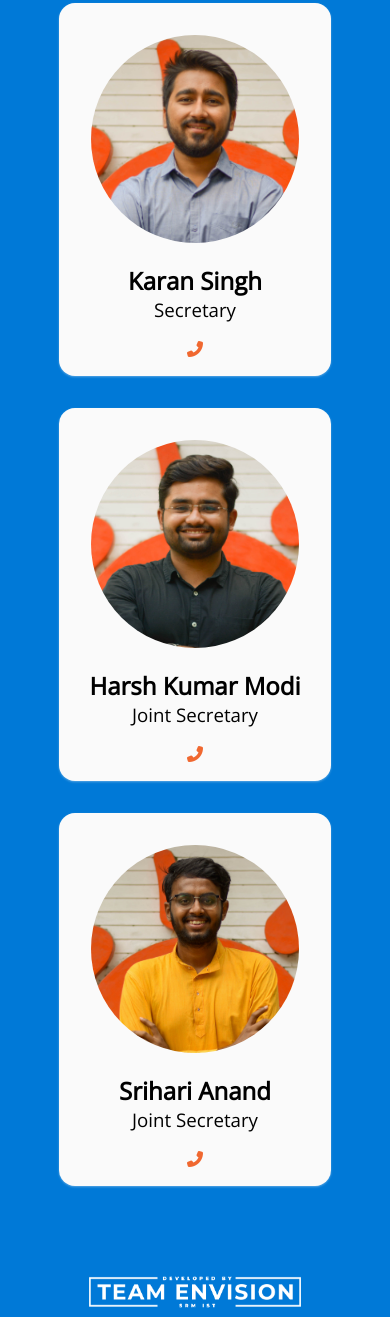
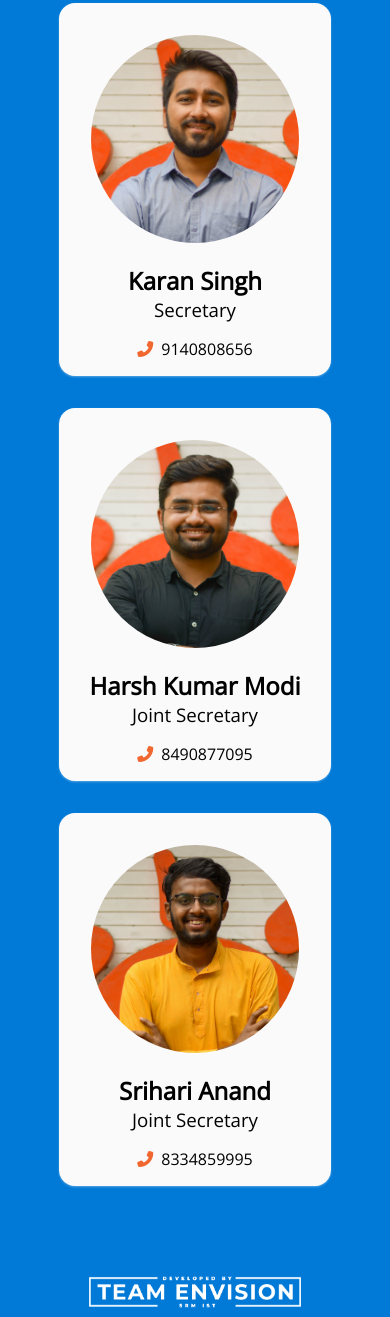
Before and after one commit to team-envision/aaruush-coming-soon-website, a plain HTML site: page contact.html in a window 390 px wide. Shown: the part 93-1410 px from the top of the page. Drawn offline with nearby package versions, Linux system fonts and the light colour scheme.

Commit message:
fix: show phone number text

```diff
--- a/contact.html
+++ b/contact.html
@@ -47,7 +47,8 @@ Get ready to explore an upgraded Aaruush as we assimilate aspirations and inspir
         <h2>Karan Singh</h2>
         <h3>Secretary</h3>
         <div class="button-row">
-          <a href="tel:9140808656"><span class="fas fa-phone-alt"></span></a>
+          <a href="tel:+919140808656"><span class="fas fa-phone-alt"></span></a>
+          <span>9140808656</span>
         </div>
       </div>
 
@@ -56,7 +57,8 @@ Get ready to explore an upgraded Aaruush as we assimilate aspirations and inspir
         <h2>Harsh Kumar Modi</h2>
         <h3>Joint Secretary</h3>
         <div class="button-row">
-          <a href="tel:8490877095"><span class="fas fa-phone-alt"></span></a>
+          <a href="tel:+918490877095"><span class="fas fa-phone-alt"></span></a>
+          <span>8490877095</span>
         </div>
       </div>
 
@@ -65,7 +67,8 @@ Get ready to explore an upgraded Aaruush as we assimilate aspirations and inspir
         <h2>Srihari Anand</h2>
         <h3>Joint Secretary</h3>
         <div class="button-row">
-          <a href="tel:8334859995"><span class="fas fa-phone-alt"></span></a>
+          <a href="tel:+918334859995"><span class="fas fa-phone-alt"></span></a>
+          <span>8334859995</span>
         </div>
       </div>
     </div>
--- a/static/css/contact.css
+++ b/static/css/contact.css
@@ -88,15 +88,18 @@ div#container div.aaruush-contact-us .tile h3 {
 
 div#container div.aaruush-contact-us .tile div.button-row {
   display: flex;
-  justify-content: space-around;
+  justify-content: center;
 }
 
 div#container div.aaruush-contact-us .tile div.button-row a {
   color: #f06830;
   text-decoration: none;
+  display: flex;
+  align-items: center;
 }
 
-div#container div.aaruush-contact-us .tile div.button-row a span {
+div#container div.aaruush-contact-us .tile div.button-row a span:first-child {
+  margin-right: 0.5rem;
 }
 
 #aaruush-logo,
--- a/static/css/style.css
+++ b/static/css/style.css
@@ -362,4 +362,9 @@ a.aaruush-contact-us {
     left: 50%;
     transform: translateX(-50%);
   }
+
+  a.aaruush-contact-us {
+    font-size: 0.8rem;
+    bottom: calc(var(--spacing) * 4);
+  }
 }
```
